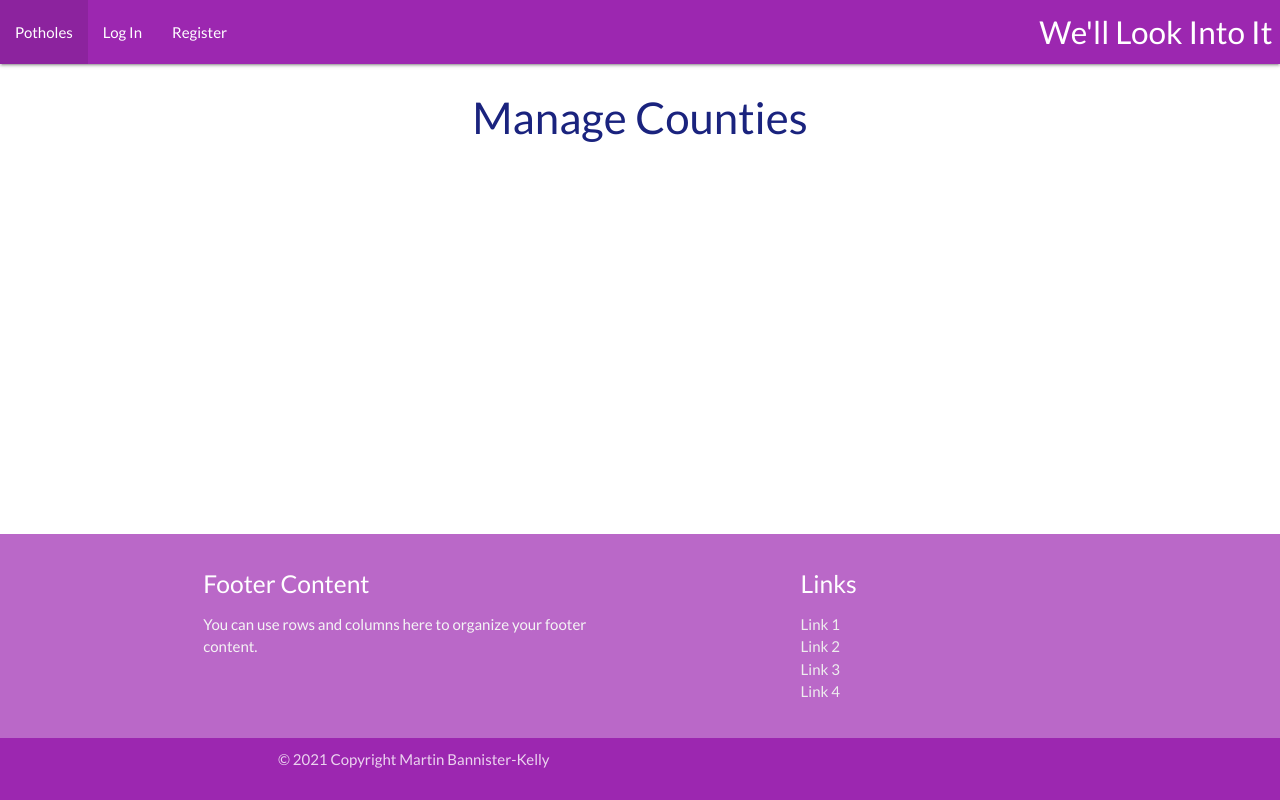
After one commit to martinbannister/CI_MS3_We-ll_Look_Into_It, a Flask app: template templates/counties.html in a window 1280 px wide. The commit adds this page. Run offline with Flask 2, Linux system fonts and the light colour scheme; the template is opened without the code that fills it, so the values that code supplies are empty; some libraries are stand-ins or nearby versions.

Commit message:
FEAT(counties.html): add counties page & route

```diff
--- a/app.py
+++ b/app.py
@@ -132,7 +132,7 @@ def add_pothole():
 
 
 # ---------------------------- EDIT POTHOLE ----------------------------
-@app.route("/edit_pothole\<pothole_id>", methods=["GET", "POST"])
+@app.route("/edit_pothole/<pothole_id>", methods=["GET", "POST"])
 def edit_pothole(pothole_id):
     if request.method == "POST":
         submit_pothole = {
@@ -143,16 +143,11 @@ def edit_pothole(pothole_id):
             "depth": request.form.get("depth"),
             "photo": request.form.get("photo"),
             "severity": request.form.get("severity"),
-            "comments": request.form.get("comments"),
-            "admin_comments": "",
-            "upvotes": 0,
-            "read_status": "unread",
-            "pothole_status": "Pending"
+            "comments": request.form.get("comments")
         }
         mongo.db.potholes.update_one(
             {"_id": ObjectId(pothole_id)}, {"$set": submit_pothole})
         flash("Pothole updated", "flash_success")
-        return redirect(url_for("get_potholes"))
 
     pothole = mongo.db.potholes.find_one({"_id": ObjectId(pothole_id)})
     counties = mongo.db.counties.find().sort("county_name", 1)
@@ -160,6 +155,37 @@ def edit_pothole(pothole_id):
                            pothole=pothole, counties=counties)
 
 
+# ---------------------------- DELETE POTHOLE ----------------------------
+@app.route("/delete_pothole/<pothole_id>")
+def delete_pothole(pothole_id):
+    mongo.db.potholes.delete_one({"_id": ObjectId(pothole_id)})
+    flash("Pothole successfully deleted", "flash_success")
+    return redirect(url_for("get_potholes"))
+
+
+# ---------------------------- UPVOTE ----------------------------
+# Allows a user to upvote a pothole
+# currently allows multiple votes per user
+@app.route("/upvote_pothole/<pothole_id>")
+def upvote_pothole(pothole_id):
+    pothole = mongo.db.potholes.find_one({"_id": ObjectId(pothole_id)})
+    current_votes = pothole['upvotes']
+    new_votes = current_votes+1
+    update_pothole = {
+        "upvotes": new_votes
+    }
+    mongo.db.potholes.update_one(
+        {"_id": ObjectId(pothole_id)}, {"$set": update_pothole})
+    flash("Your vote has been registered", "flash_success")
+    return redirect(url_for("get_potholes"))
+
+
+@app.route("/get_counties")
+def get_counties():
+    counties = list(mongo.db.counties.find().sort("county_name", 1))
+    return render_template("counties.html", counties=counties)
+
+
 if __name__ == "__main__":
     app.run(host=os.environ.get("IP"),
             port=int(os.environ.get("PORT")),
--- a/templates/base.html
+++ b/templates/base.html
@@ -38,7 +38,7 @@
                                 <li><a href="">Pothole Statuses</a></li>
                                 <li><a href="">Users</a></li>
                                 {% if session.user == 'martin' %}
-                                    <li><a href="">Counties</a></li>
+                                    <li><a href="{{ url_for('get_counties') }}">Counties</a></li>
                                 {% endif %}
                             {% endif %}
                         {% else %}
@@ -61,7 +61,7 @@
                         <li><a href="">Pothole Statuses</a></li>
                         <li><a href="">Users</a></li>
                         {% if session.user == 'martin' %}
-                            <li><a href="">Counties</a></li>
+                            <li><a href="{{ url_for('get_counties') }}">Counties</a></li>
                         {% endif %}
                     {% endif %}
                 {% else %}
@@ -82,11 +82,11 @@
                             <i class="large material-icons">admin_panel_settings</i>
                         </a>
                         <ul>
-                            <li><a class="btn-small red">Users<i class="material-icons">people</i></a></li>
-                            <li><a class="btn-small yellow darken-1">Areas<i class="material-icons">signpost</i></a></li>
-                            <li><a class="btn-small green">Pothole Statuses<i class="material-icons">fact_check</i></a></li>
+                            <li><a class="btn-small red">Users</a><i class="material-icons">people</i></li>
+                            <li><a class="btn-small yellow darken-1">Areas</a><i class="material-icons">signpost</i></li>
+                            <li><a class="btn-small green">Pothole Statuses</a><i class="material-icons">fact_check</i></li>
                             {% if session.user == 'martin' %}
-                                <li><a class="btn-small blue">Counties<i class="material-icons">map</i></a></li>
+                                <li><a href="{{ url_for('get_counties') }}" class="btn-small blue">Counties</a><i class="material-icons">map</i></li>
                             {% endif %}
                         </ul>
                     </div>
--- /dev/null
+++ b/templates/counties.html
@@ -0,0 +1,21 @@
+{% extends "base.html" %}
+{% block content %}
+<h3 class="indigo-text text-darken-4 center-align">Manage Counties</h3>
+
+<div class="row">
+    {% for county in counties %}
+        <div class="col s12 m4">
+        <div class="card purple darken-4">
+            <div class="card-content white-text">
+            <span class="card-title">{{ county.county_name }}</span>
+            <p>Primary Colour: {{ county.primary_colour }}</p>
+            </div>
+            <div class="card-action">
+            <a href="#" class="waves-effect waves-light btn-small lime">Edit</a>
+            <a href="#" class="waves-effect waves-light btn-small red">Delete</a>
+            </div>
+        </div>
+        </div>
+    {% endfor %}
+  </div>
+{% endblock %}
```
